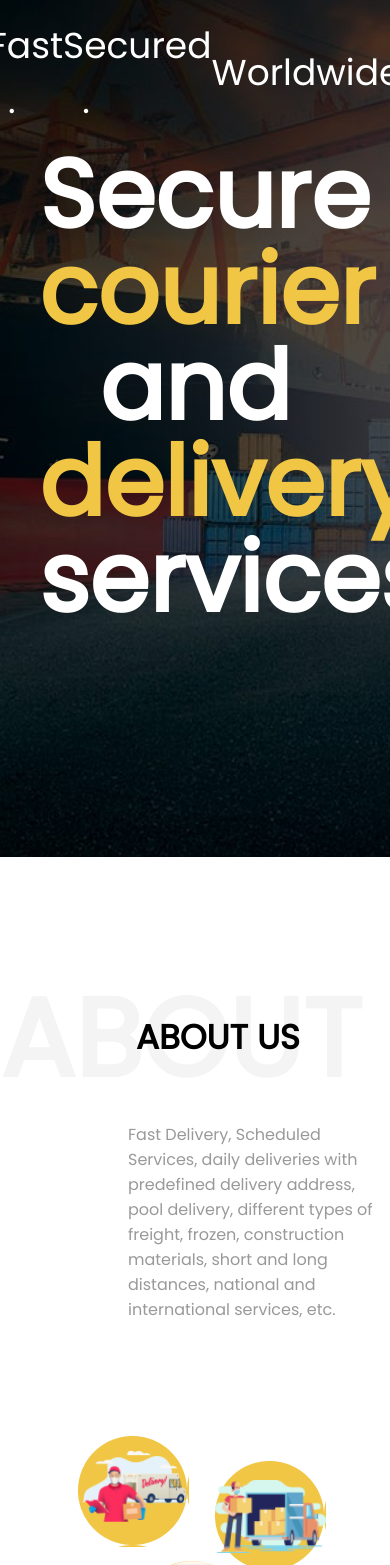
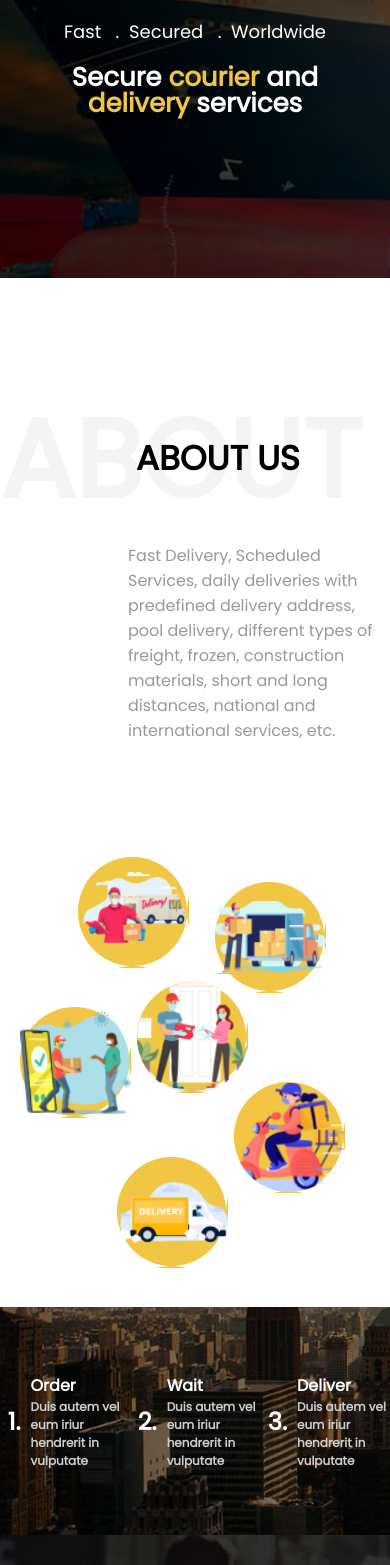
Before and after one commit to asadrazashah/becapp, a React (Create React App) app: page /home in a window 390 px wide. Shown: the part 183-1748 px from the top of the page. Built offline with nearby package versions, Linux system fonts and the light colour scheme.

Commit message:
added step section to home screen

```diff
--- a/src/constants/content.json
+++ b/src/constants/content.json
@@ -21,5 +21,9 @@
   "landingPageStepsHeadingTwo": "Wait",
   "landingPageStepsParaTwo": "Duis autem vel eum iriur hendrerit in vulputate",
   "landingPageStepsHeadingThree": "Deliver",
-  "landingPageStepsParaThree": "Duis autem vel eum iriur hendrerit in vulputate"
+  "landingPageStepsParaThree": "Duis autem vel eum iriur hendrerit in vulputate",
+  "landingBecomePartner": "Become Partner",
+  "txtOnePartner": "Franchising avaible",
+  "txtTwoPartner": "Investment options",
+  "txtThreePartner": "Open Innovations"
 }
--- a/src/constants/images.ts
+++ b/src/constants/images.ts
@@ -6,4 +6,5 @@ export default {
     e4: require("../assets/e4.png"),
     e5: require("../assets/e5.png"),
     e6: require("../assets/e6.png"),
+    landingGps: require("../assets/landingGps.png")
 }
--- a/src/screens/Home.tsx
+++ b/src/screens/Home.tsx
@@ -1,6 +1,7 @@
 import React from "react";
 import { Grid } from "@material-ui/core";
 import HeadingTypography from "../components/HeadingTypography";
+import Testimonial from "../components/Testimonial";
 import content from "../constants/content.json";
 import images from "../constants/images";
 import "../styles/screens/home.scss";
@@ -29,6 +30,45 @@ const Home: React.FC = () => {
                 </Grid>
             </Grid>
         </div>
+        <div className="landingStepsSection">
+            <div className="sections">
+                <div className="steps">
+                    <h2 className="no">1.</h2>
+                    <span className="txt">
+                        <h4>{content.landingPageStepsHeading}</h4>
+                        <p>{content.ladningPageStepPara}</p>
+                    </span>
+                </div>
+            </div>
+            <div className="sections">
+                <div className="steps">
+                    <h2 className="no">2.</h2>
+                    <span className="txt">
+                        <h4>{content.landingPageStepsHeadingTwo}</h4>
+                        <p>{content.landingPageStepsParaTwo}</p>
+                    </span>
+                </div>
+            </div>
+            <div className="sections">
+                <div className="steps">
+                    <h2 className="no">3.</h2>
+                    <span className="txt">
+                        <h4>{content.landingPageStepsHeadingThree}</h4>
+                        <p>{content.landingPageStepsParaThree}</p>
+                    </span>
+                </div>
+            </div>
+            <div className="sections gpsImg"> <img src={images.landingGps} alt="gps" /></div>
+        </div>
+        <Testimonial overlay="dark" />
+        <div className="becomePartner">
+            <h2>{content.landingBecomePartner}</h2>
+            <div className="cards">
+                <span className="one">{content.txtOnePartner}</span>
+                <span className="two">{content.txtTwoPartner}</span>
+                <span className="three">{content.txtThreePartner}</span>
+            </div>
+        </div>
     </>
 }
 
--- a/src/styles/screens/home.scss
+++ b/src/styles/screens/home.scss
@@ -32,3 +32,114 @@
 .aboutUsLanding {
   padding-top: 100px;
 }
+.becomePartner {
+  padding: 60px 0px;
+  text-align: center;
+
+  h2 {
+    font-weight: bold;
+    font-size: 28px;
+  }
+  .cards {
+    padding-top: 40px;
+    display: flex;
+    justify-content: center;
+    // align-items: center;
+    flex-wrap: wrap;
+    span {
+      padding: 20px 50px;
+      font-size: 20px;
+    }
+    .one {
+      background-color: #f1c644;
+    }
+    .two {
+      background-color: #ffd658;
+    }
+    .three {
+      background-color: #ffc000;
+    }
+  }
+}
+.landingStepsSection {
+  background: url("../../assets/buildingLanding.png");
+  width: 100%;
+  height: 228px;
+  display: flex;
+  object-fit: contain;
+}
+.sections {
+  width: 25%;
+  display: flex;
+  align-items: center;
+  justify-content: center;
+  padding-left: 5%;
+  .steps {
+    display: flex;
+    flex-direction: row;
+    align-items: center;
+    color: #fff;
+    h2 {
+      font-weight: bold;
+      font-size: 60px;
+      margin-right: 10px;
+    }
+    .txt {
+      h4 {
+        font-weight: bold;
+        font-size: 24px;
+      }
+      p {
+        font-size: 14px;
+        font-weight: bold;
+        color: #ccc;
+      }
+      display: flex;
+      flex-direction: column;
+    }
+  }
+}
+
+@media (max-width: 980px) {
+  .gpsImg {
+    display: none;
+  }
+  .sections {
+    width: 33.33%;
+    padding-left: 2%;
+    .steps {
+      h2 {
+        font-size: 24px;
+      }
+      .txt {
+        h4 {
+          font-size: 16px;
+        }
+        p {
+          font-size: 12px;
+        }
+      }
+    }
+  }
+}
+
+@media (max-width: 580px) {
+  .landingImg {
+    background: url("../../assets/truck.png");
+    width: 100%;
+    height: 319px;
+    background-color: #000;
+    background-size: cover;
+    background-repeat: no-repeat;
+    .txtHeading {
+      padding: 15% 10% 0% 10%;
+      h4 {
+        font-size: 18px;
+      }
+    }
+    .landingBigHeading {
+      padding: 5% 10% 0% 10%;
+      font-size: 26px;
+    }
+  }
+}
```
Also changed, not shown: src/assets/buildingLanding.png (added), src/assets/landingGps.png (added).
